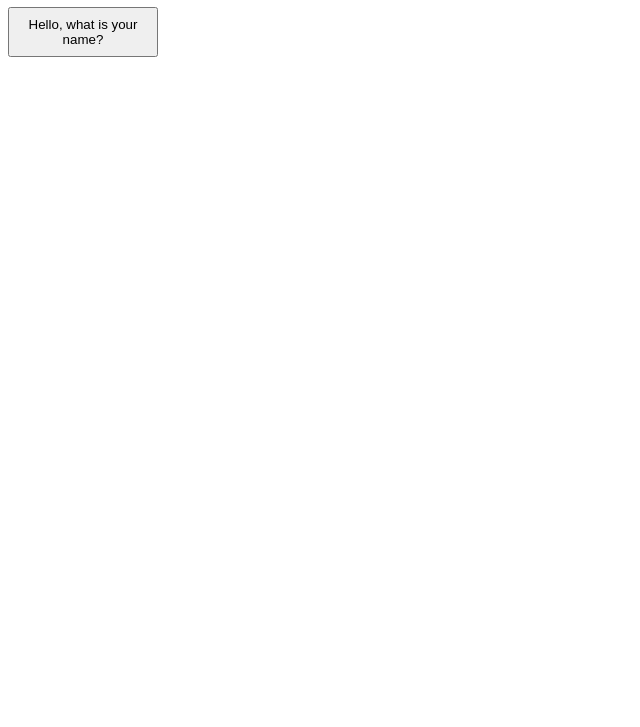
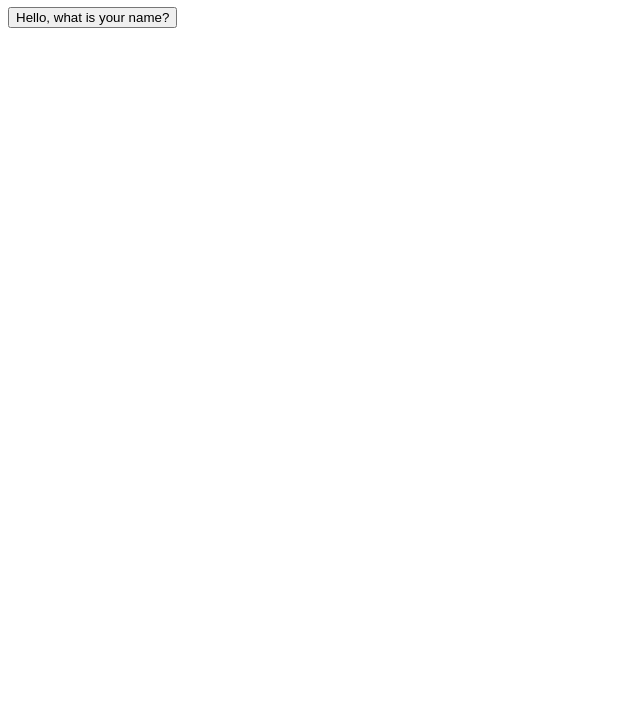
Before and after one commit to noahbandstra-wq/noahsite, a plain HTML site: page index.html in a window 1280 px wide. Shown: the part 73-800 px from the top of the page, without its empty margins (0-640 px from the left). Drawn offline with Linux system fonts and the light colour scheme.

Commit message:
Fix HTML structure and button styling

```diff
--- a/index.html
+++ b/index.html
@@ -2,11 +2,12 @@
 <html>
   <head>
     <title>namegame</title>
-    <h1>HelloWorld</h1>
+
   </head>
   <body>
+    <h1>HelloWorld</h1>
     <p>
-      <button id='button1' style="width:150px; height:50px;">Hello, what is your name?</button>
+      <button id='button1'>Hello, what is your name?</button>
     </p>
     <script src="script.js"></script>
   </body>
```
